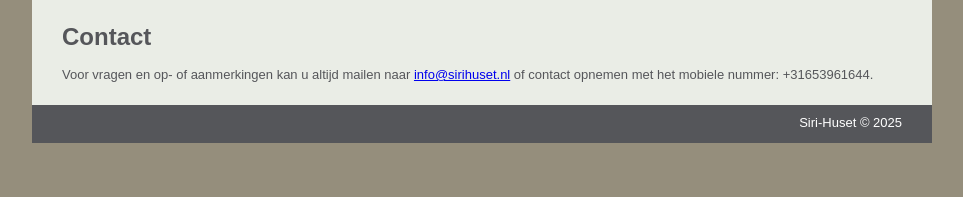
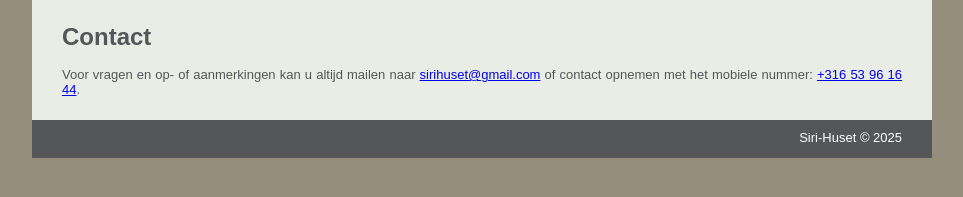
Before and after one commit to Placeborg/sirihuset, a plain HTML site: page contact.html in a window 1280 px wide. Shown: the part 231-428 px from the top of the page, without its empty margins (158-1121 px from the left). Drawn offline with Linux system fonts and the light colour scheme.

Commit message:
Email naar sirihuset@gmail.com

```diff
--- a/contact.html
+++ b/contact.html
@@ -70,7 +70,7 @@
     </div>
     <div id="content">
         <h1>Contact</h1>
-	<p>Voor vragen en op- of aanmerkingen kan u altijd mailen naar <a href="mailto:info@sirihuset.nl">info@sirihuset.nl</a> of contact opnemen met het mobiele nummer: +31653961644.</p>
+	<p>Voor vragen en op- of aanmerkingen kan u altijd mailen naar <a href="mailto:sirihuset@gmail.com">sirihuset@gmail.com</a> of contact opnemen met het mobiele nummer: <a href="tel:+31653961644">+316 53 96 16 44</a>.</p>
     </div>
     <div id="footer">
     	<span class="footer_text">Siri-Huset © 2025</span>
```
